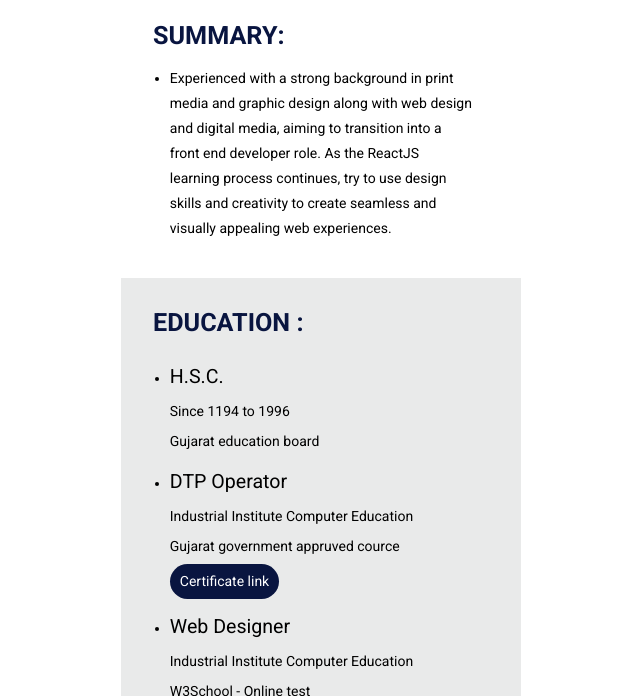
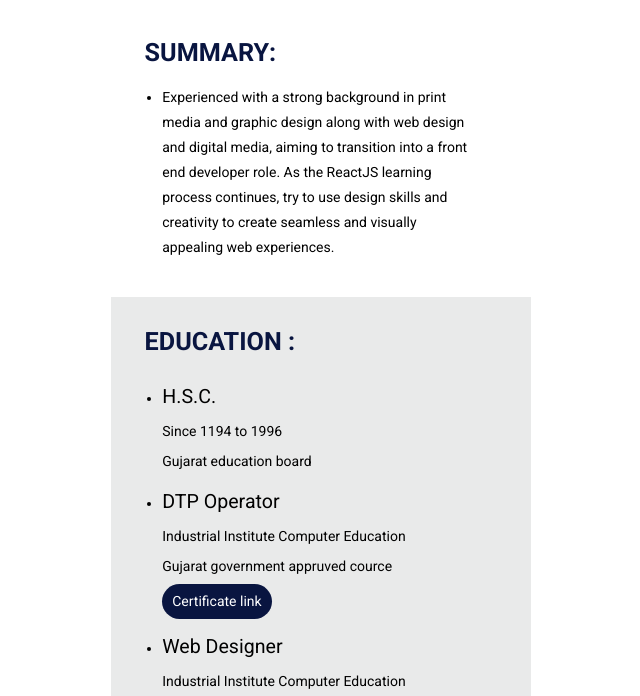
Before and after one commit to kjparekh461/Resume-with-Portfolio, a plain HTML site: page index.html in a window 1280 px wide. Shown: the part 404-1100 px from the top of the page, without its empty margins (319-959 px from the left). Drawn offline with Linux system fonts and the light colour scheme; a script that the page names is missing.

Commit message:
Update style-1.css
CSS width change

```diff
--- a/css/style-1.css
+++ b/css/style-1.css
@@ -3,7 +3,7 @@
     padding:0;
     font-family: "Roboto", sans-serif; font-weight: 400; font-style: normal; font-size: 14px;
 }
-body {max-width: 400px; width: 100%; margin:auto;}
+body {max-width: 420px; width: 100%; margin:auto;}
 .container {background: linear-gradient(90deg, hsla(227, 75%, 14%, 1) 0%, hsla(214, 87%, 28%, 1) 42%, hsla(204, 88%, 49%, 1) 100%);
   background: -moz-linear-gradient(90deg, hsla(227, 75%, 14%, 1) 0%, hsla(214, 87%, 28%, 1) 42%, hsla(204, 88%, 49%, 1) 100%);
   background: -webkit-linear-gradient(90deg, hsla(227, 75%, 14%, 1) 0%, hsla(214, 87%, 28%, 1) 42%, hsla(204, 88%, 49%, 1) 100%); position: relative; z-index: -2;
```
